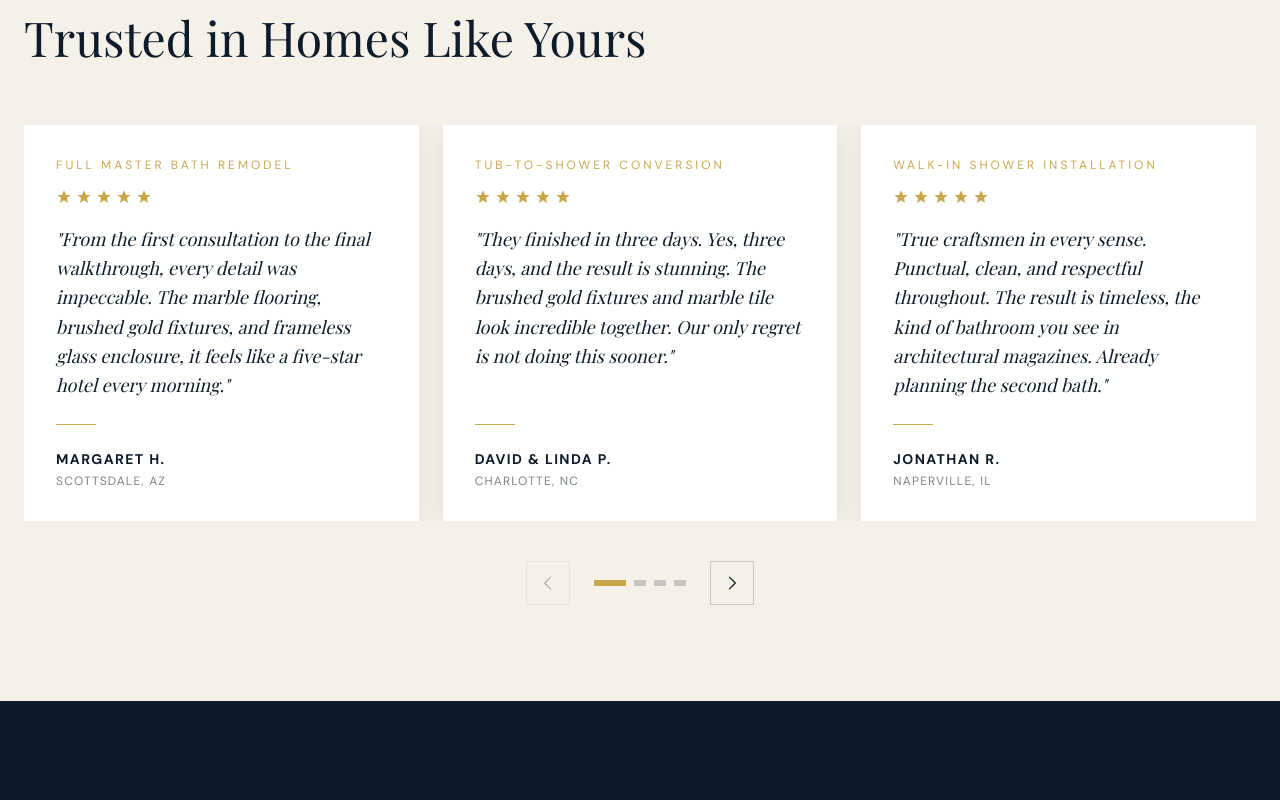
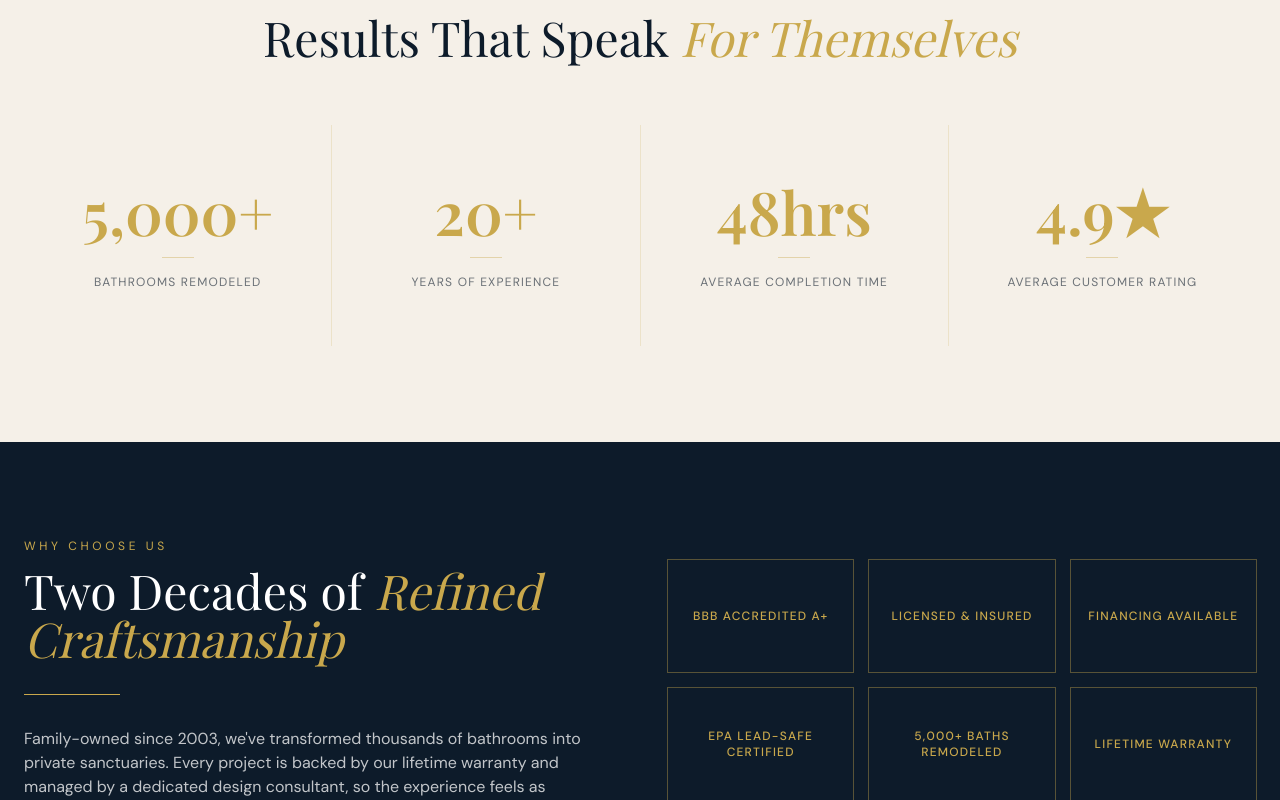
Before and after one commit to kethrin07/ClaraBath, a Next.js app: page / in a window 1280 px wide. Shown: the part 2340-3140 px from the top of the page. Built offline with nearby package versions, Linux system fonts and the light colour scheme; a web font is replaced by a local one.

Commit message:
added sections

```diff
--- a/app/page.tsx
+++ b/app/page.tsx
@@ -1,9 +1,11 @@
 import Hero from "@/components/Hero";
 import Benefits from "@/components/Benefits";
+import ByTheNumbers from "@/components/ByTheNumbers";
 import HowItWorks from "@/components/HowItWorks";
 import Testimonials from "@/components/Testimonials";
 import TrustSection from "@/components/TrustSection";
 import EstimateForm from "@/components/EstimateForm";
+import FAQ from "@/components/FAQ";
 import Footer from "@/components/Footer";
 import Reveal from "@/components/Reveal";
 
@@ -13,9 +15,11 @@ export default function Page() {
       <Hero />
       <Reveal><Benefits /></Reveal>
       <Reveal><HowItWorks /></Reveal>
+      <Reveal><ByTheNumbers /></Reveal>
+      <Reveal><TrustSection /></Reveal>
       <Reveal><Testimonials /></Reveal>
-      <Reveal><TrustSection /></Reveal>
       <Reveal><EstimateForm /></Reveal>
+      <Reveal><FAQ /></Reveal>
       <Footer />
     </main>
   );
--- /dev/null
+++ b/components/ByTheNumbers.tsx
@@ -0,0 +1,94 @@
+"use client";
+import { useEffect, useRef, useState } from "react";
+
+const stats = [
+  { number: 5000, suffix: "+", label: "Bathrooms Remodeled" },
+  { number: 20, suffix: "+", label: "Years of Experience" },
+  { number: 48, suffix: "hrs", label: "Average Completion Time" },
+  { number: 4.9, suffix: "★", label: "Average Customer Rating" },
+];
+
+function CountUp({ target, suffix, duration = 2000 }: { target: number; suffix: string; duration?: number }) {
+  const [count, setCount] = useState(0);
+  const [started, setStarted] = useState(false);
+  const ref = useRef<HTMLSpanElement>(null);
+
+  useEffect(() => {
+    const el = ref.current;
+    if (!el) return;
+    const observer = new IntersectionObserver(
+      ([entry]) => {
+        if (entry.isIntersecting && !started) {
+          setStarted(true);
+          observer.disconnect();
+        }
+      },
+      { threshold: 0.5 }
+    );
+    observer.observe(el);
+    return () => observer.disconnect();
+  }, [started]);
+
+  useEffect(() => {
+    if (!started) return;
+    const isDecimal = target % 1 !== 0;
+    const steps = 60;
+    const stepDuration = duration / steps;
+    let current = 0;
+    const increment = target / steps;
+
+    const timer = setInterval(() => {
+      current += increment;
+      if (current >= target) {
+        setCount(target);
+        clearInterval(timer);
+      } else {
+        setCount(isDecimal ? parseFloat(current.toFixed(1)) : Math.floor(current));
+      }
+    }, stepDuration);
+
+    return () => clearInterval(timer);
+  }, [started, target, duration]);
+
+  const isDecimal = target % 1 !== 0;
+
+  return (
+    <span ref={ref} className="font-serif text-5xl font-semibold text-gold md:text-6xl">
+      {isDecimal ? count.toFixed(1) : count.toLocaleString()}{suffix}
+    </span>
+  );
+}
+
+export default function ByTheNumbers() {
+  return (
+    <section className="bg-cream py-24">
+      <div className="mx-auto max-w-7xl px-6">
+
+        {/* Header */}
+        <div className="mb-16 text-center">
+          <p className="mb-3 text-xs uppercase tracking-[0.3em] text-gold">By The Numbers</p>
+          <h2 className="font-serif text-4xl text-navy md:text-5xl">
+            Results That Speak <span className="italic text-gold">For Themselves</span>
+          </h2>
+        </div>
+
+        {/* Stats grid */}
+        <div className="grid grid-cols-2 gap-px bg-gold/20 lg:grid-cols-4">
+          {stats.map((s) => (
+            <div
+              key={s.label}
+              className="flex flex-col items-center justify-center bg-cream px-8 py-14 text-center"
+            >
+              <CountUp target={s.number} suffix={s.suffix} />
+              <div className="my-4 h-px w-8 bg-gold/40" />
+              <span className="text-xs uppercase tracking-widest text-navy/60">
+                {s.label}
+              </span>
+            </div>
+          ))}
+        </div>
+
+      </div>
+    </section>
+  );
+}
--- a/components/EstimateForm.tsx
+++ b/components/EstimateForm.tsx
@@ -40,7 +40,7 @@ export default function EstimateForm() {
     (step === 4 && !!data.budget);
 
   return (
-    <section id="get-estimate" className="bg-cream py-24 text-navy">
+    <section id="get-estimate" className="bg-navy py-24 text-white">
       <div className="mx-auto max-w-7xl px-6">
 
         {/* Header */}
--- /dev/null
+++ b/components/FAQ.tsx
@@ -0,0 +1,79 @@
+"use client";
+import { useState } from "react";
+
+const faqs = [
+  {
+    q: "How long does a bathroom remodel take?",
+    a: "Most projects are completed in just 1–3 days. Unlike traditional contractors who can take weeks, our crews are trained for efficient, high-quality installation so your daily routine is disrupted as little as possible.",
+  },
+  {
+    q: "Do I need to leave my home during the remodel?",
+    a: "No — you're welcome to stay home throughout the process. Our crew respects your space, keeps work areas contained, and cleans up thoroughly at the end of each day.",
+  },
+  {
+    q: "What's included in the free estimate?",
+    a: "A dedicated design consultant visits your home, takes measurements, discusses your vision and budget, and creates a fully itemised proposal — at no cost and no obligation to proceed.",
+  },
+  {
+    q: "Is financing available?",
+    a: "Yes. We offer flexible financing options including 0% APR plans for qualified homeowners. Your consultant will walk you through available options during your free in-home estimate.",
+  },
+  {
+    q: "Are your contractors licensed and insured?",
+    a: "Every contractor in our network is fully licensed, bonded, and insured. We verify credentials before any work begins so you never have to worry about liability or quality.",
+  },
+  {
+    q: "What if I'm not happy with the result?",
+    a: "We back every installation with a lifetime warranty on workmanship. If anything we've done ever fails or doesn't meet your expectations, we return and make it right — at no cost to you.",
+  },
+];
+
+export default function FAQ() {
+  const [open, setOpen] = useState<number | null>(null);
+
+  return (
+    <section className="bg-cream py-24 text-navy">
+      <div className="mx-auto max-w-3xl px-6">
+
+        {/* Header */}
+        <div className="mb-14 text-center">
+          <p className="mb-3 text-xs uppercase tracking-[0.3em] text-gold">FAQ</p>
+          <h2 className="font-serif text-4xl md:text-5xl text-navy">Frequently Asked Questions</h2>
+        </div>
+
+        {/* Accordion */}
+        <div className="divide-y divide-navy/10">
+          {faqs.map((faq, i) => (
+            <div key={i}>
+              <button
+                onClick={() => setOpen(open === i ? null : i)}
+                className="flex w-full items-center justify-between py-5 text-left transition hover:text-gold"
+              >
+                <span className="font-serif text-lg text-navy">{faq.q}</span>
+                <svg
+                  viewBox="0 0 24 24"
+                  fill="none"
+                  stroke="currentColor"
+                  strokeWidth="1.5"
+                  className={`ml-4 h-5 w-5 flex-none text-gold transition-transform duration-300 ${
+                    open === i ? "rotate-45" : ""
+                  }`}
+                >
+                  <path d="M12 5v14M5 12h14" strokeLinecap="round" />
+                </svg>
+              </button>
+              <div
+                className={`overflow-hidden transition-all duration-300 ease-in-out ${
+                  open === i ? "max-h-48 pb-5" : "max-h-0"
+                }`}
+              >
+                <p className="text-sm leading-relaxed text-navy/65">{faq.a}</p>
+              </div>
+            </div>
+          ))}
+        </div>
+
+      </div>
+    </section>
+  );
+}
```
